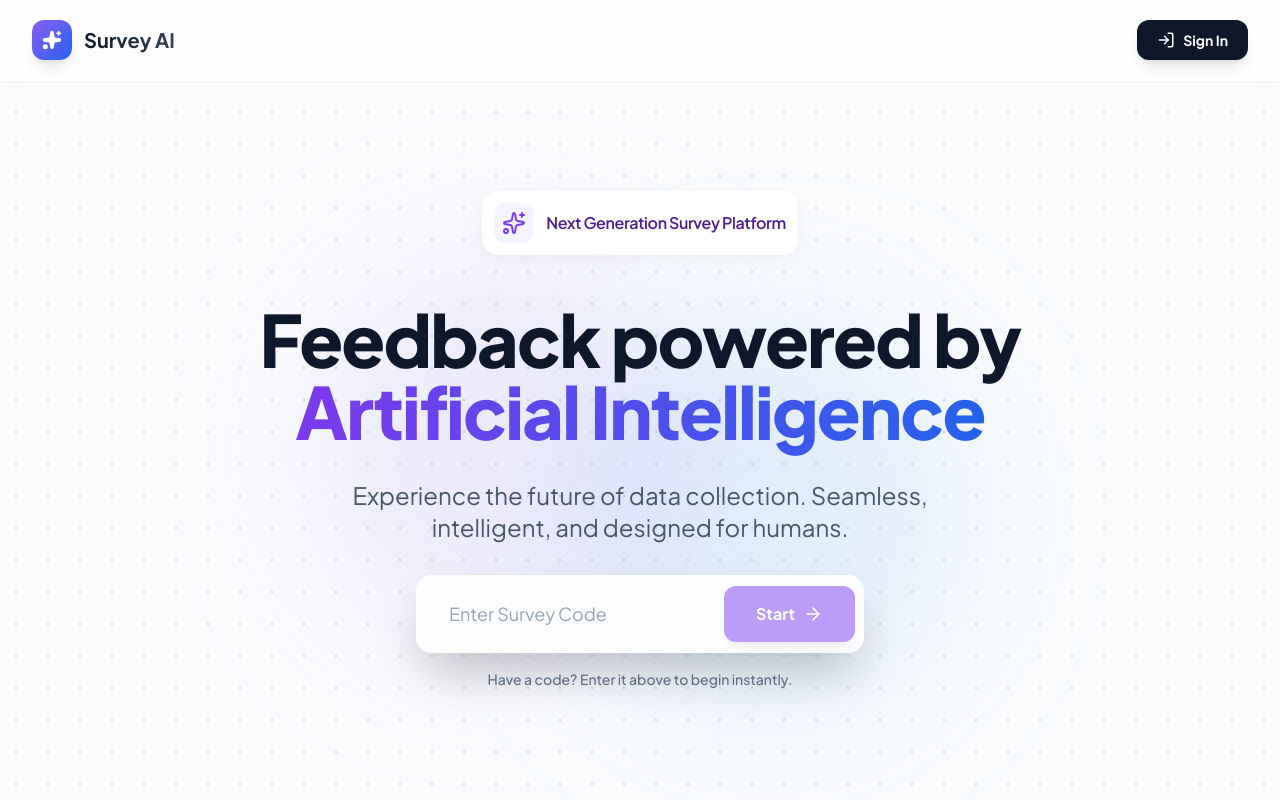
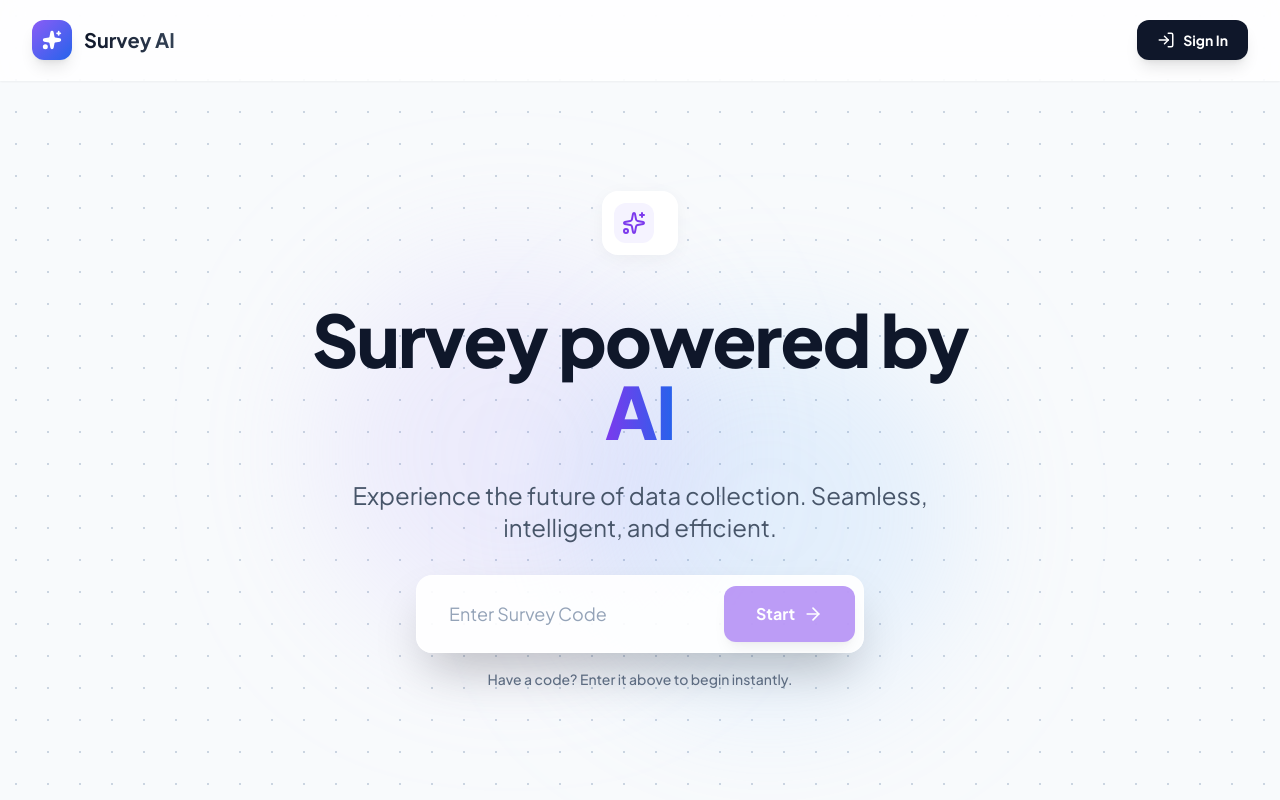
Before and after one commit to belcouact/supplier-survey, a React (Vite) app: page / in a window 1280 px wide. Built offline with nearby package versions, Linux system fonts and the light colour scheme.

Commit message:
slight change to landing page title

```diff
--- a/pages/HomePage.tsx
+++ b/pages/HomePage.tsx
@@ -72,16 +72,15 @@ export function HomePage({ user }: HomePageProps) {
             <div className="p-2 bg-brand-50 rounded-xl mr-3">
               <Sparkles className="w-6 h-6 text-brand-600" />
             </div>
-            <span className="text-brand-900 font-semibold tracking-tight">Next Generation Survey Platform</span>
           </div>
 
           <h1 className="text-5xl md:text-7xl font-extrabold text-slate-900 tracking-tight leading-tight animate-slide-up-delay">
-            Feedback powered by <br/>
-            <span className="text-transparent bg-clip-text bg-gradient-to-r from-brand-600 to-primary-600">Artificial Intelligence</span>
+            Survey powered by <br/>
+            <span className="text-transparent bg-clip-text bg-gradient-to-r from-brand-600 to-primary-600">AI</span>
           </h1>
 
           <p className="text-xl md:text-2xl text-slate-600 max-w-2xl mx-auto leading-relaxed animate-slide-up-delay" style={{ animationDelay: '0.4s' }}>
-            Experience the future of data collection. Seamless, intelligent, and designed for humans.
+            Experience the future of data collection. Seamless, intelligent, and efficient.
           </p>
 
           <div className="w-full max-w-md mx-auto mt-12 animate-slide-up-delay" style={{ animationDelay: '0.6s' }}>
```
